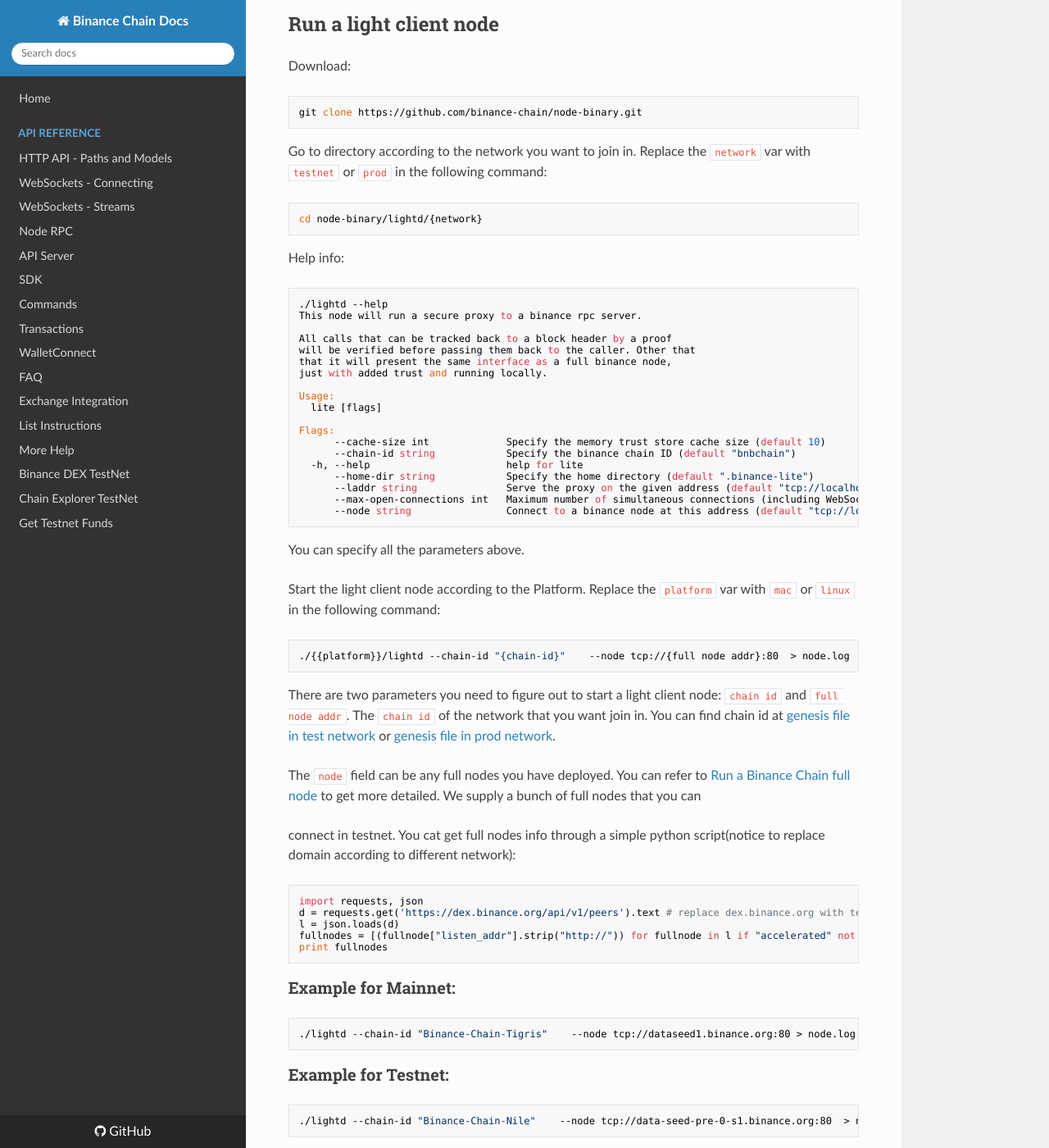
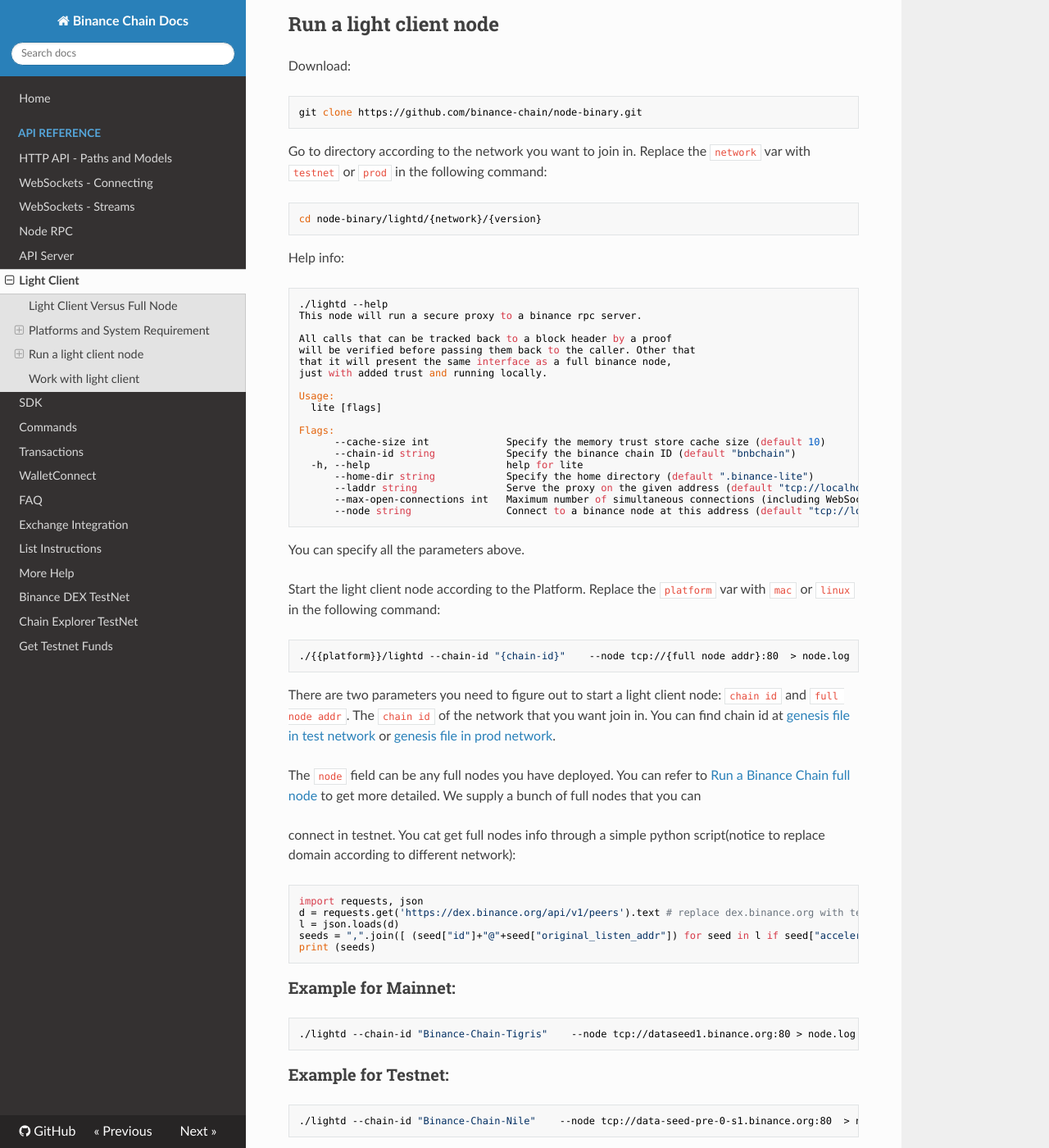
Before and after one commit to yash-sharma1/docs-site, an MkDocs documentation site: the page built from docs/light-client.md, in a window 1280 px wide and 1400 px high, scrolled down 840 px. Shown: the whole window at 82% size. Built offline with MkDocs 1.6.1, drawn with Linux system fonts in a browser that asks for light colours; nearby versions of some CDN libraries; some of the changed text lies outside the part shown.

Commit message:
edit links and fix python script (#107)

````diff
--- a/docs/light-client.md
+++ b/docs/light-client.md
@@ -36,7 +36,7 @@
 Go to directory according to the network you want to join in. Replace the `network` var with `testnet` or `prod` in the
 following command:
 ```bash
-cd node-binary/lightd/{network}
+cd node-binary/lightd/{network}/{version}
 ```
 
 Help info:
@@ -83,8 +83,8 @@
 import requests, json
 d = requests.get('https://dex.binance.org/api/v1/peers').text # replace dex.binance.org with testnet-dex.binance.org for testnet
 l = json.loads(d)
-fullnodes = [(fullnode["listen_addr"].strip("http://")) for fullnode in l if "accelerated" not in fullnode ]
-print fullnodes
+seeds = ",".join([ (seed["id"]+"@"+seed["original_listen_addr"]) for seed in l if seed["accelerated"] == False])
+print (seeds)
 ```
 
 ### Example for Mainnet:
--- a/mkdocs.yml
+++ b/mkdocs.yml
@@ -22,6 +22,7 @@
     - WebSockets - Streams: api-reference/dex-api/ws-streams.md
     - Node RPC: api-reference/node-rpc.md
     - API Server: api-reference/api-server.md
+    - Light Client: light-client.md
     - SDK: api-reference/sdk.md
     - Commands: api-reference/cli.md
     - Transactions: encoding.md
````
Also changed, not shown: docs/fullnode.md (+2 -2 lines), docs/governance.md (+2 -2 lines), docs/walletconnect-support.md (+1 -0 lines).
